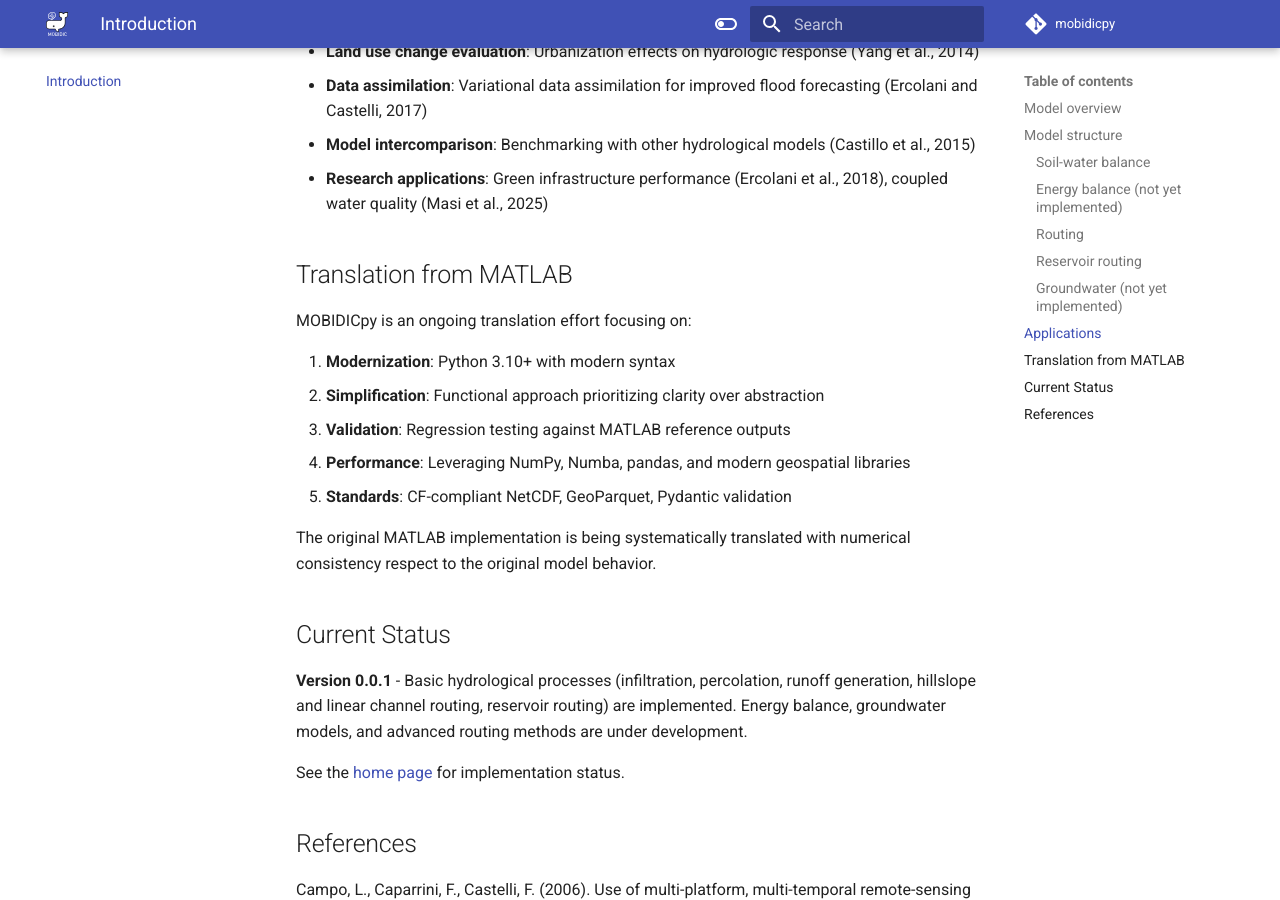
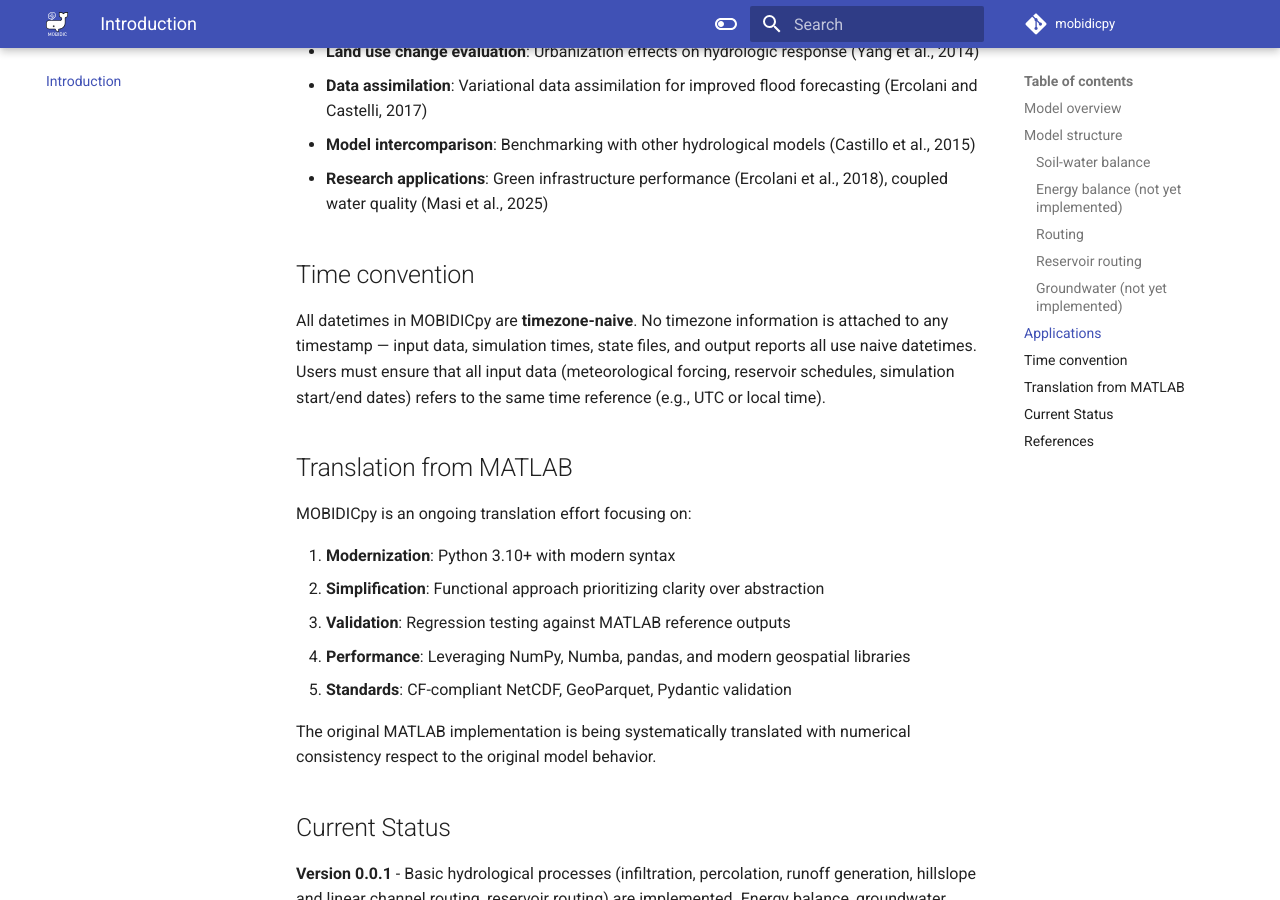
Before and after one commit to mobidichydro/MOBIDICpy, an MkDocs documentation site: the page built from docs/introduction.md, in a window 1280 px wide and 900 px high, scrolled down 3766 px. Built offline with MkDocs 1.6.1 and Material for MkDocs 9.7.7, drawn with Linux system fonts in a browser that asks for light colours; a script that is not in the unit is left out; comment, search, counter and statistics services are not loaded.

Commit message:
Added info about time conventions

```diff
--- a/docs/introduction.md
+++ b/docs/introduction.md
@@ -98,6 +98,10 @@ MOBIDIC has been successfully applied to:
 - **Research applications**: Green infrastructure performance (Ercolani et al., 2018), coupled water quality (Masi et al., 2025)
 
 
+## Time convention
+
+All datetimes in MOBIDICpy are **timezone-naive**. No timezone information is attached to any timestamp — input data, simulation times, state files, and output reports all use naive datetimes. Users must ensure that all input data (meteorological forcing, reservoir schedules, simulation start/end dates) refers to the same time reference (e.g., UTC or local time).
+
 ## Translation from MATLAB
 
 MOBIDICpy is an ongoing translation effort focusing on:
```
